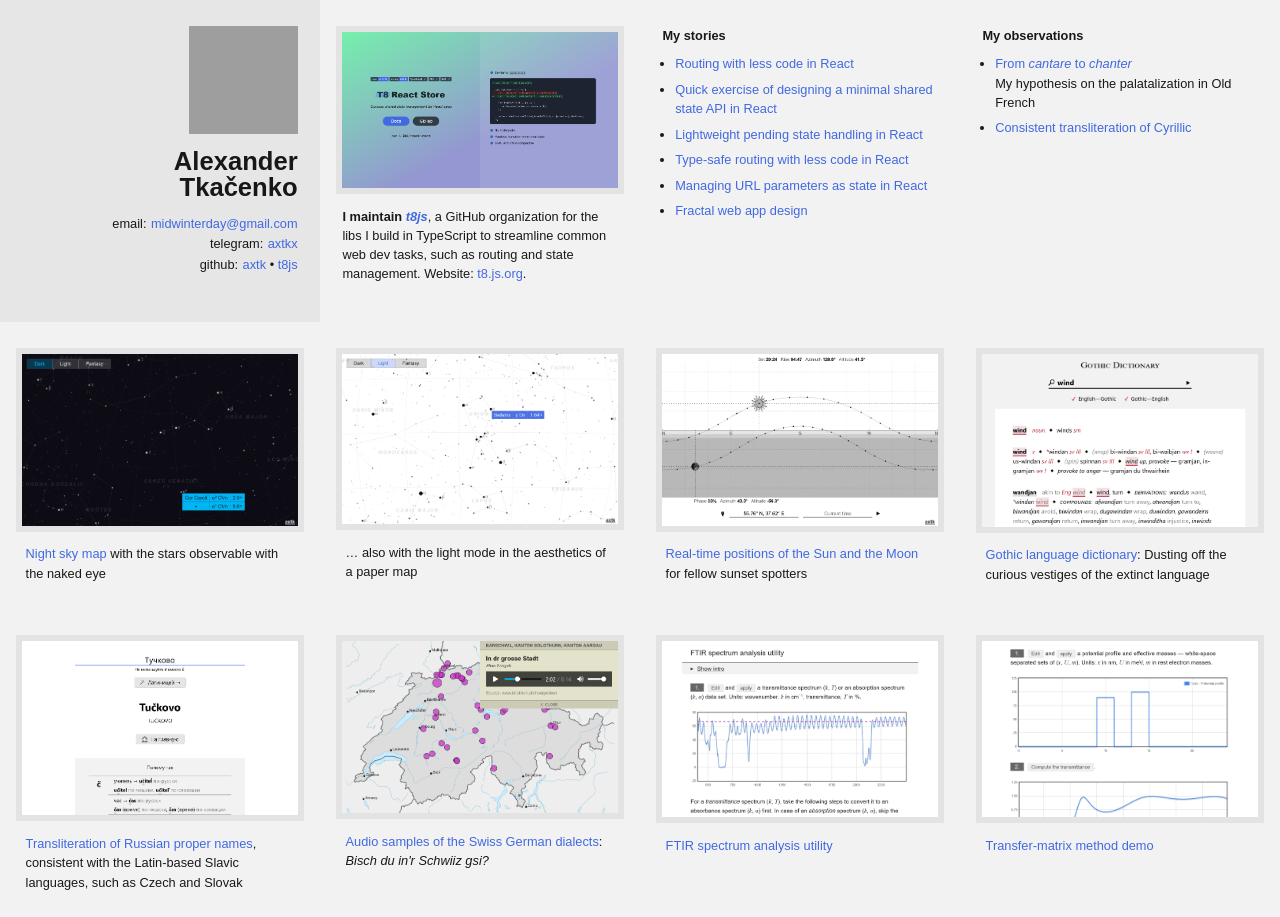
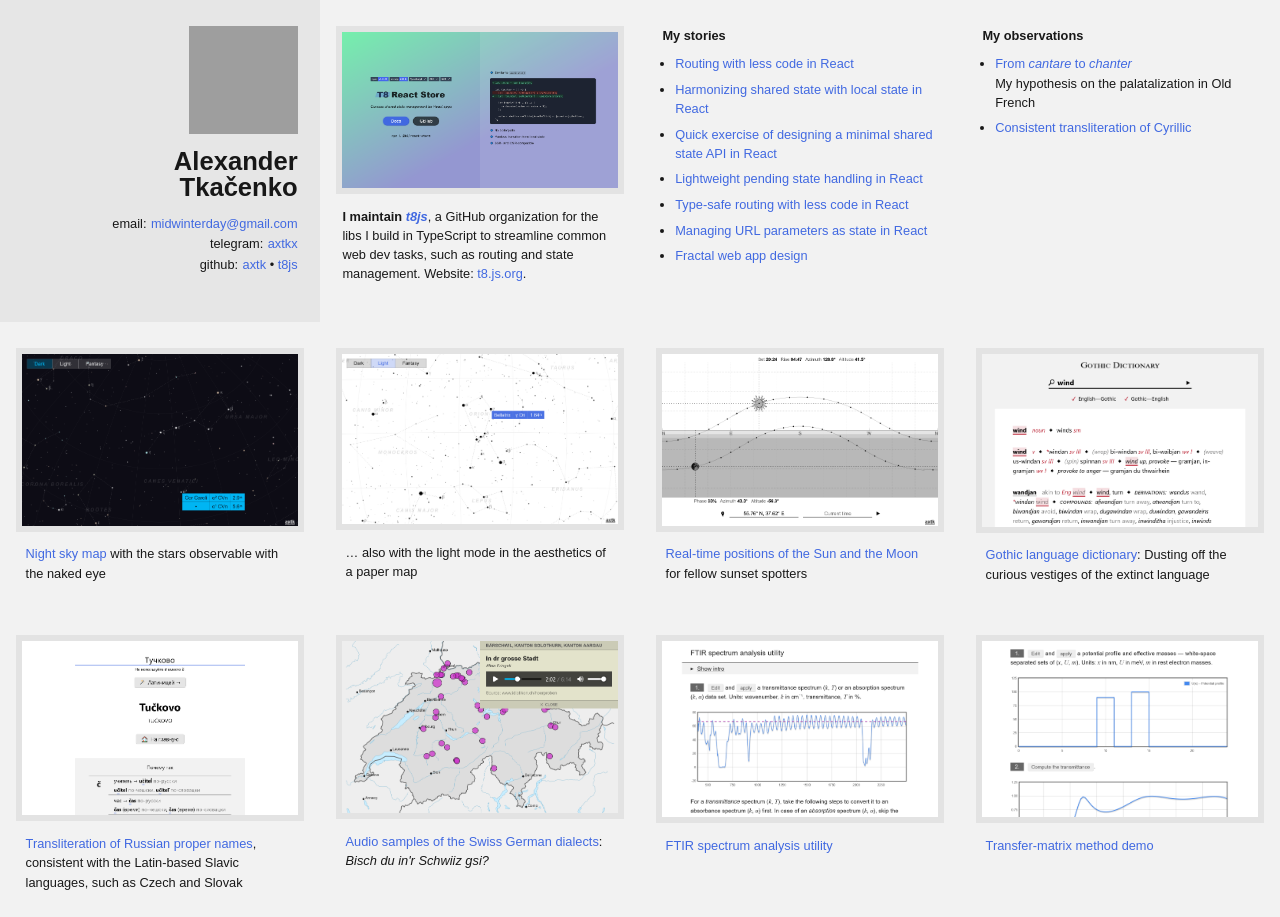
Before and after one commit to axtk/axtk.github.io, a Jekyll site: the page index.html, which Jekyll copies as it is, in a window 1280 px wide, cut to the strip 0-917 px from the top of the page. Built offline with Jekyll 4.4.1, drawn with Linux system fonts in a browser that asks for light colours; grey boxes are pictures that could not be loaded.

Commit message:
update index

```diff
--- a/index.html
+++ b/index.html
@@ -42,6 +42,7 @@
   <p class="tag"><strong>My stories</strong></p>
   <ul>
     <li><a href="https://dev.to/axtk/routing-with-less-code-in-react-4ll5" target="_blank">Routing with less code in React</a></li>
+    <li><a href="https://dev.to/axtk/harmonizing-shared-state-with-local-state-in-react-4lln" target="_blank">Harmonizing shared state with local state in React</a></li>
     <li><a href="https://dev.to/axtk/quick-exercise-of-designing-minimal-shared-state-in-react-51f0" target="_blank">Quick exercise of designing a minimal shared state API in React</a></li>
     <li><a href="https://dev.to/axtk/lightweight-pending-state-handling-in-react-42e4" target="_blank">Lightweight pending state handling in React</a></li>
     <li><a href="https://dev.to/axtk/type-safe-routing-with-less-code-in-react-1dd4" target="_blank">Type-safe routing with less code in React</a></li>
```
